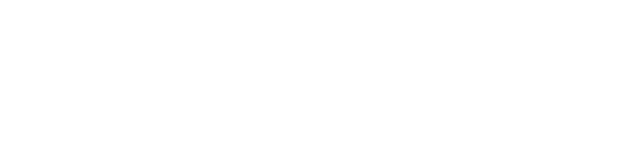
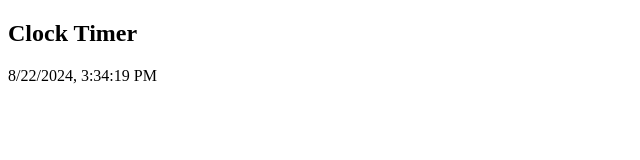
Before and after one commit to acciojob/clock-Srinu-7, a website: page main.html in a window 1280 px wide. Shown: the whole page, without its empty margins (0-640 px from the left). Drawn offline with Linux system fonts and the light colour scheme.

Commit message:
created a submission

```diff
--- a/main.html
+++ b/main.html
@@ -1,16 +1,18 @@
 <!DOCTYPE html>
-
-<html>
+<html lang="en">
 
 <head>
+	<meta charset="UTF-8">
+	<meta name="viewport" content="width=device-width, initial-scale=1.0">
+	<title>Clock Timer</title>
 	<link rel="stylesheet" href="styles.css">
 </head>
 
 <body>
-	<!-- the entire body must be written by student -->
-    <script type="text/javascript" src="./script.js">
-</script>
+	<h2>Clock Timer</h2>
+	<p id="timer"></p>
 
+	<script type="text/javascript" src="./script.js"></script>
 </body>
 
 </html>
--- a/script.js
+++ b/script.js
@@ -1 +1,14 @@
 //your JS code here. If required.
+document.addEventListener("DOMContentLoaded", function() {
+    const timerElement = document.getElementById('timer');
+
+    function updateTimer() {
+        const now = new Date();
+        const formattedTime = now.toLocaleString();
+        timerElement.textContent = formattedTime;
+    }
+
+    updateTimer(); // Initial call to display the time immediately
+
+    setInterval(updateTimer, 1000); // Update the timer every second
+});
```
